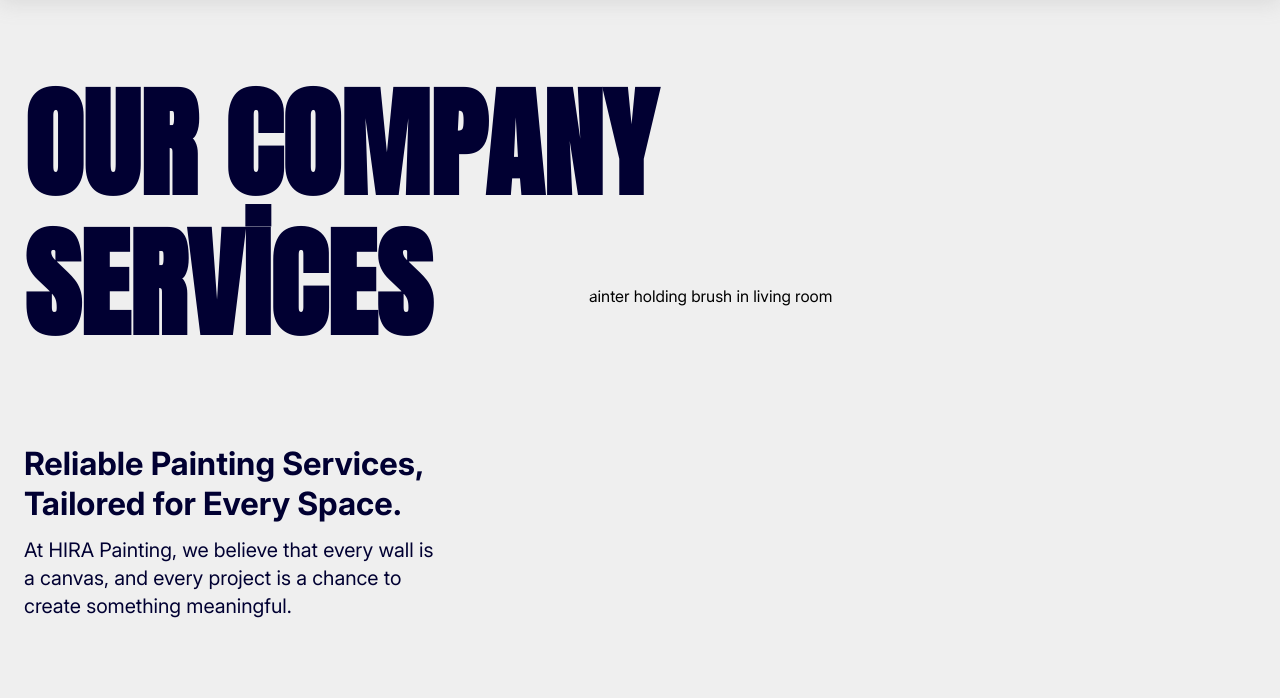
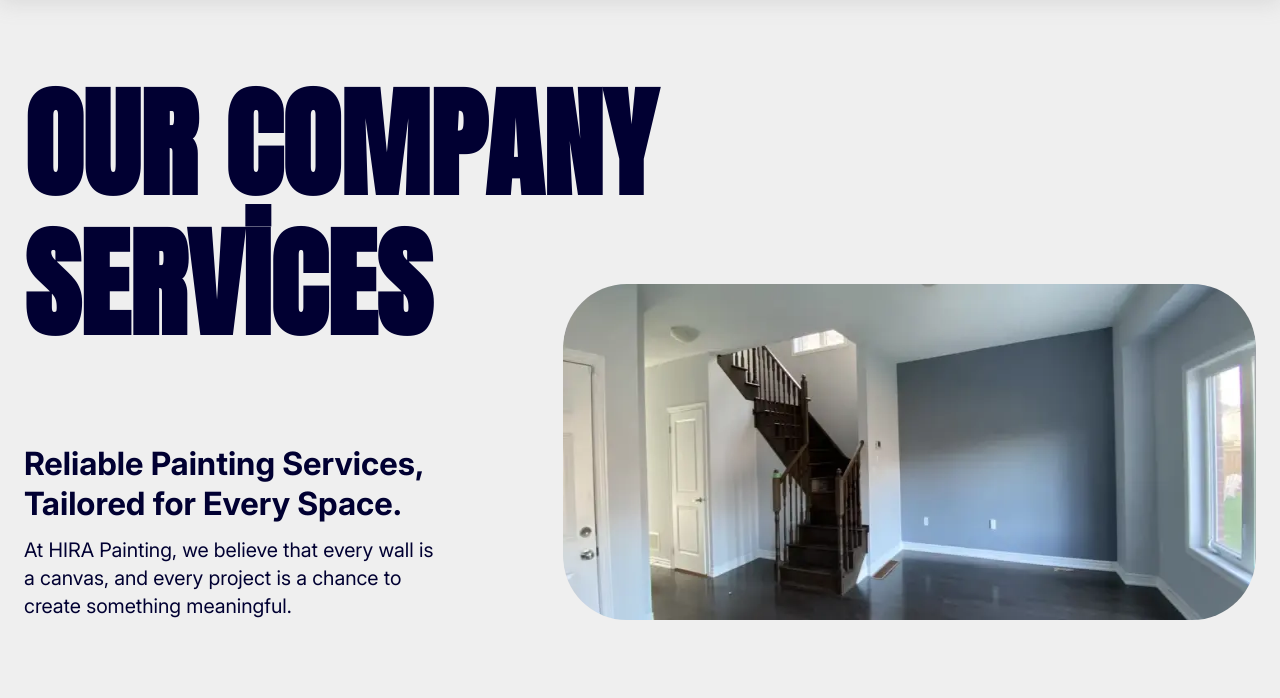
Before and after one commit to Asifdvp/hira-painting, a website: page src/services.html in a window 1280 px wide. Shown: the part 102-800 px from the top of the page. Drawn offline with Linux system fonts and the light colour scheme; files that its build step writes are made by us from their sources.

Commit message:
services seo

```diff
--- a/src/services.html
+++ b/src/services.html
@@ -168,7 +168,7 @@
                         </div>
                     </div>
                     <div class="self-end w-full  lg:-ml-[11vw] flex-1 ">
-                        <img src="./assets/images/services/services-hero.w"
+                        <img src="./assets/images/services/services-hero.webp"
                             alt="Painter holding brush in living room" loading="lazy"
                             class="w-full lg:h-[336px] lg:max-h-[400px] object-fill rounded-[64px] max-h-[180px] md:max-h-[284px] ">
                     </div>
```
